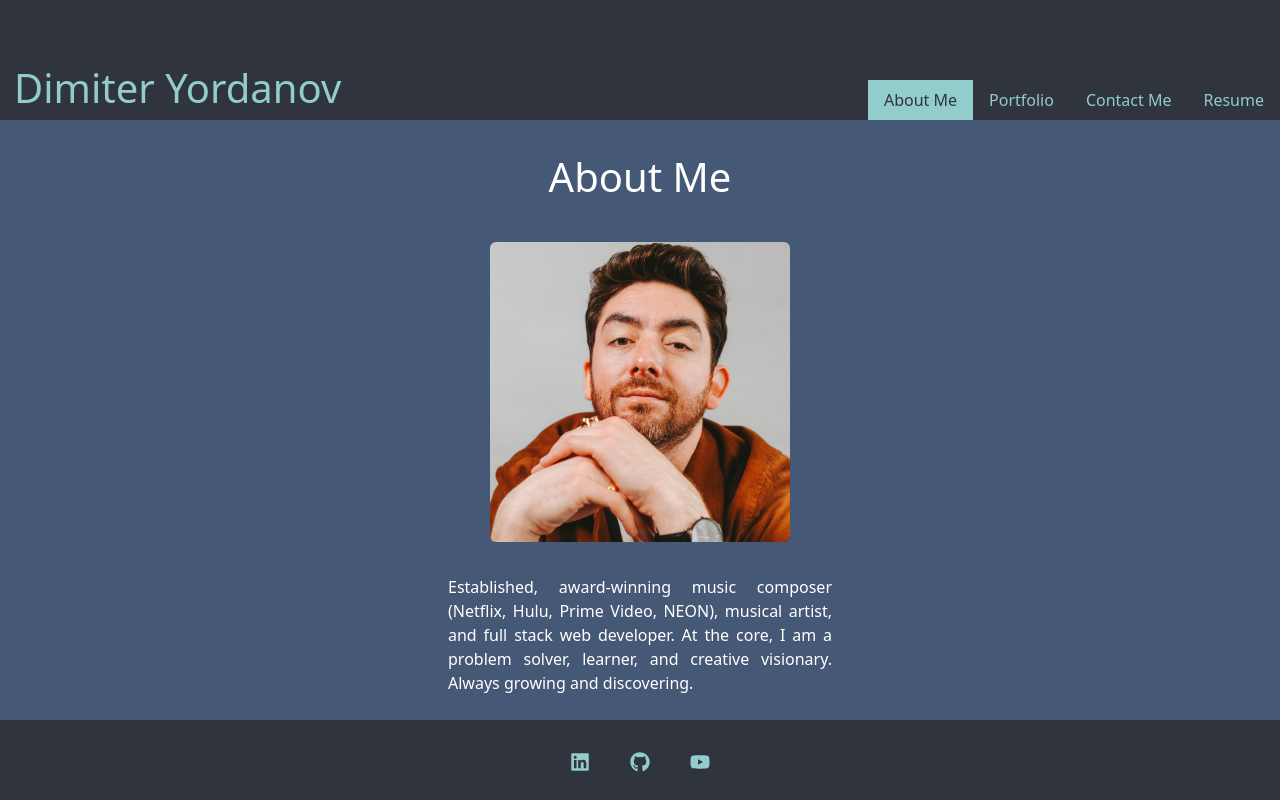
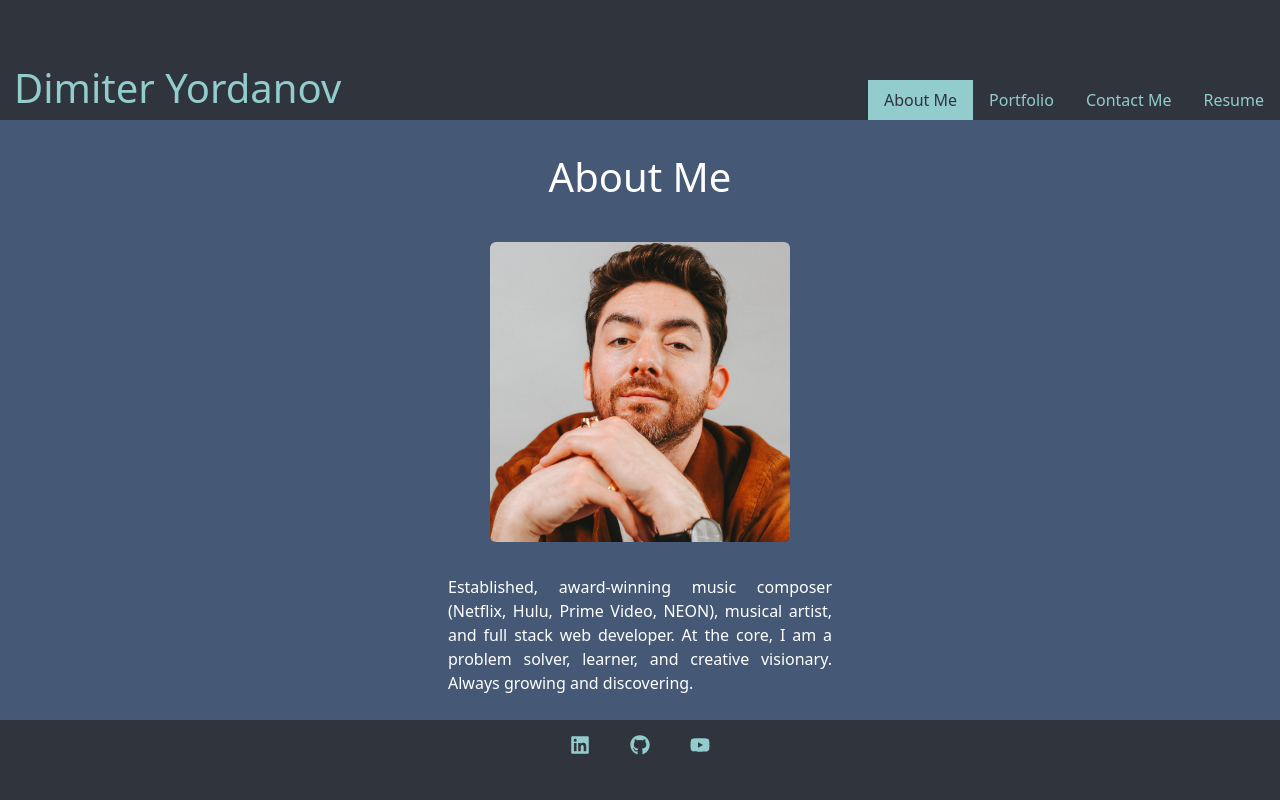
Before and after one commit to dimitermusic/react-portfolio, a React (Create React App) app: page / in a window 1280 px wide. Built offline with nearby package versions, Linux system fonts and the light colour scheme.

Commit message:
updated footer

```diff
--- a/src/styles/Footer.css
+++ b/src/styles/Footer.css
@@ -11,6 +11,7 @@
     align-items: center;
     background-color: var(--slate);
     height: 10vh;
+    padding-bottom: 33px;
 }
 
 .icons a {
```
